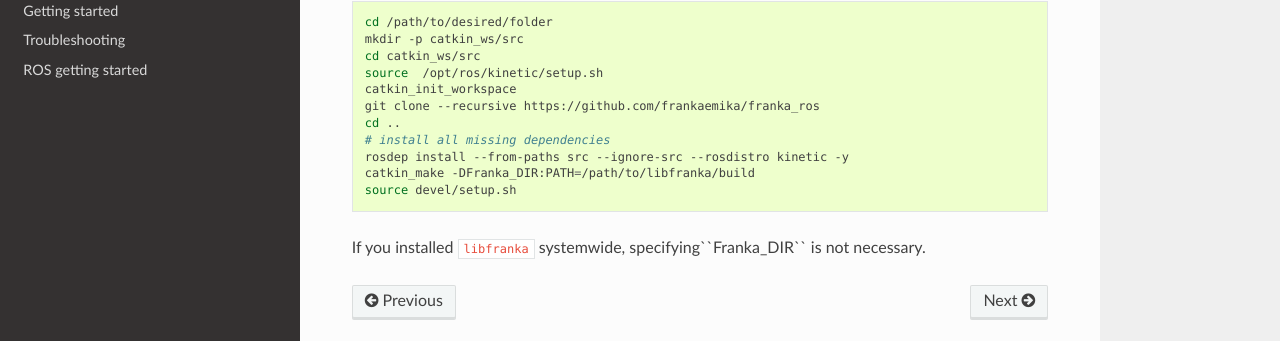
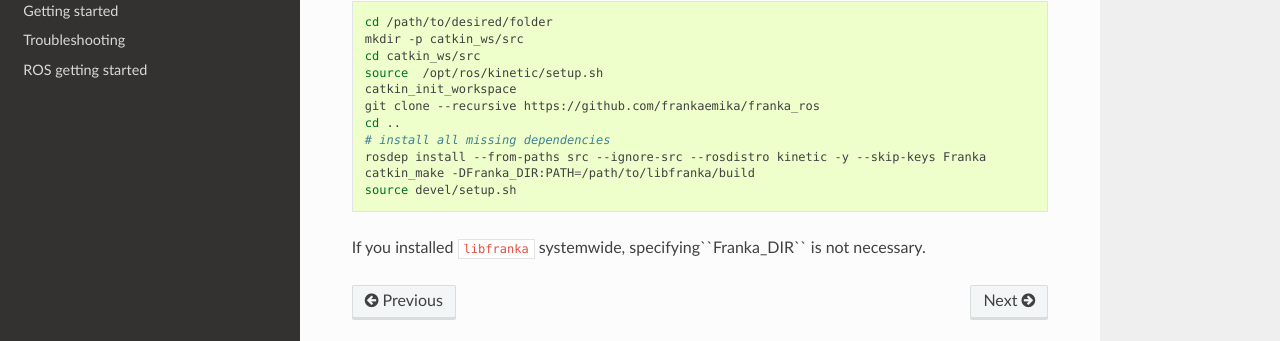
Before and after one commit to frankaemika/docs, a Sphinx documentation site: the page built from source/installation.rst, in a window 1280 px wide and 900 px high, scrolled down 1351 px. Shown: the part 450-791 px from the top of the window. Built offline with Sphinx 7.4.7 and the Read the Docs theme 2.0.0, drawn with Linux system fonts in a browser that asks for light colours.

Commit message:
ingore Franka when installing rosdeps

```diff
--- a/source/installation.rst
+++ b/source/installation.rst
@@ -95,7 +95,7 @@ workspace in a directory of your choice and build it. You can do that by running
     git clone --recursive https://github.com/frankaemika/franka_ros
     cd ..
     # install all missing dependencies
-    rosdep install --from-paths src --ignore-src --rosdistro kinetic -y
+    rosdep install --from-paths src --ignore-src --rosdistro kinetic -y --skip-keys Franka
     catkin_make -DFranka_DIR:PATH=/path/to/libfranka/build
     source devel/setup.sh
 
```
